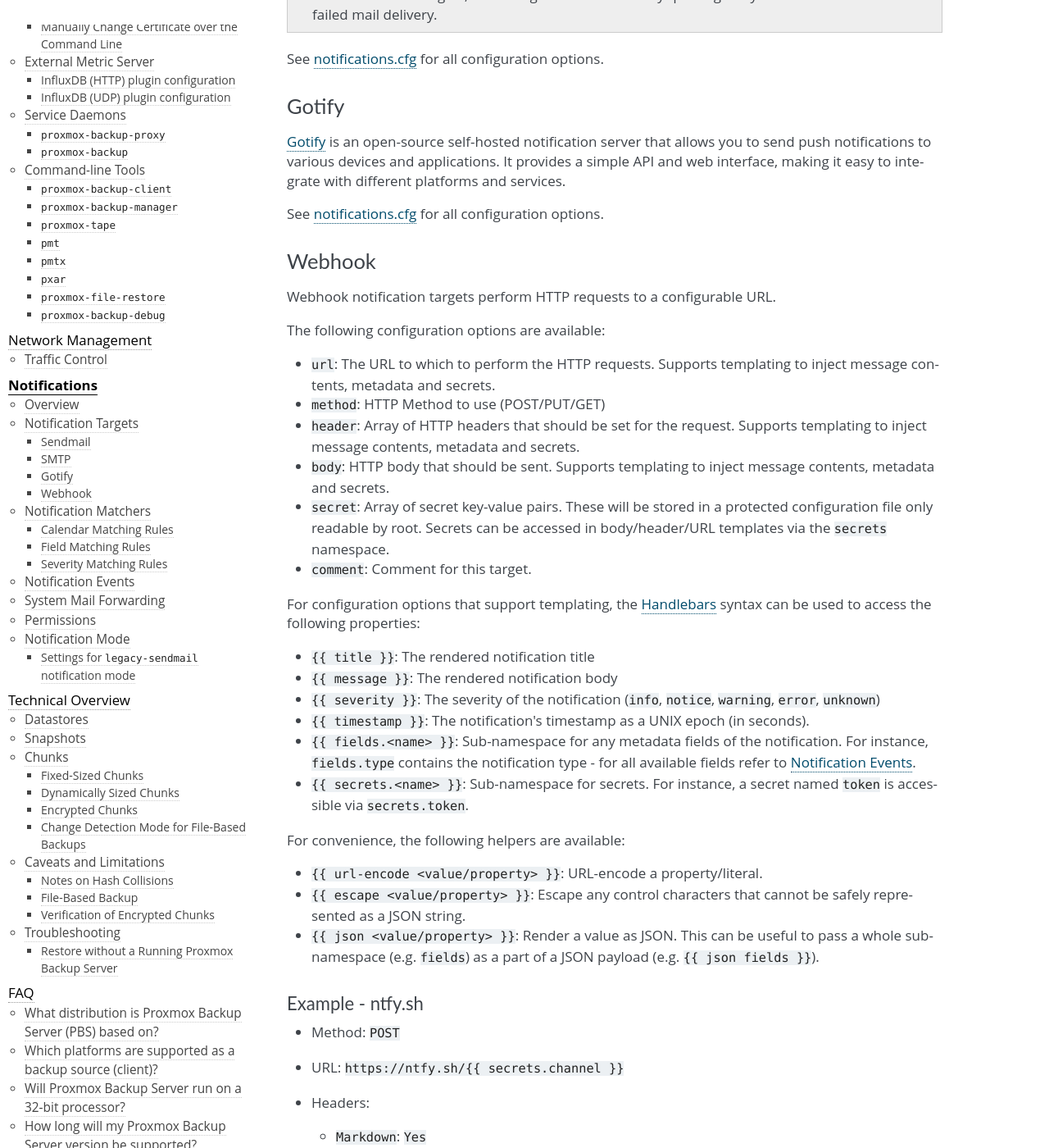
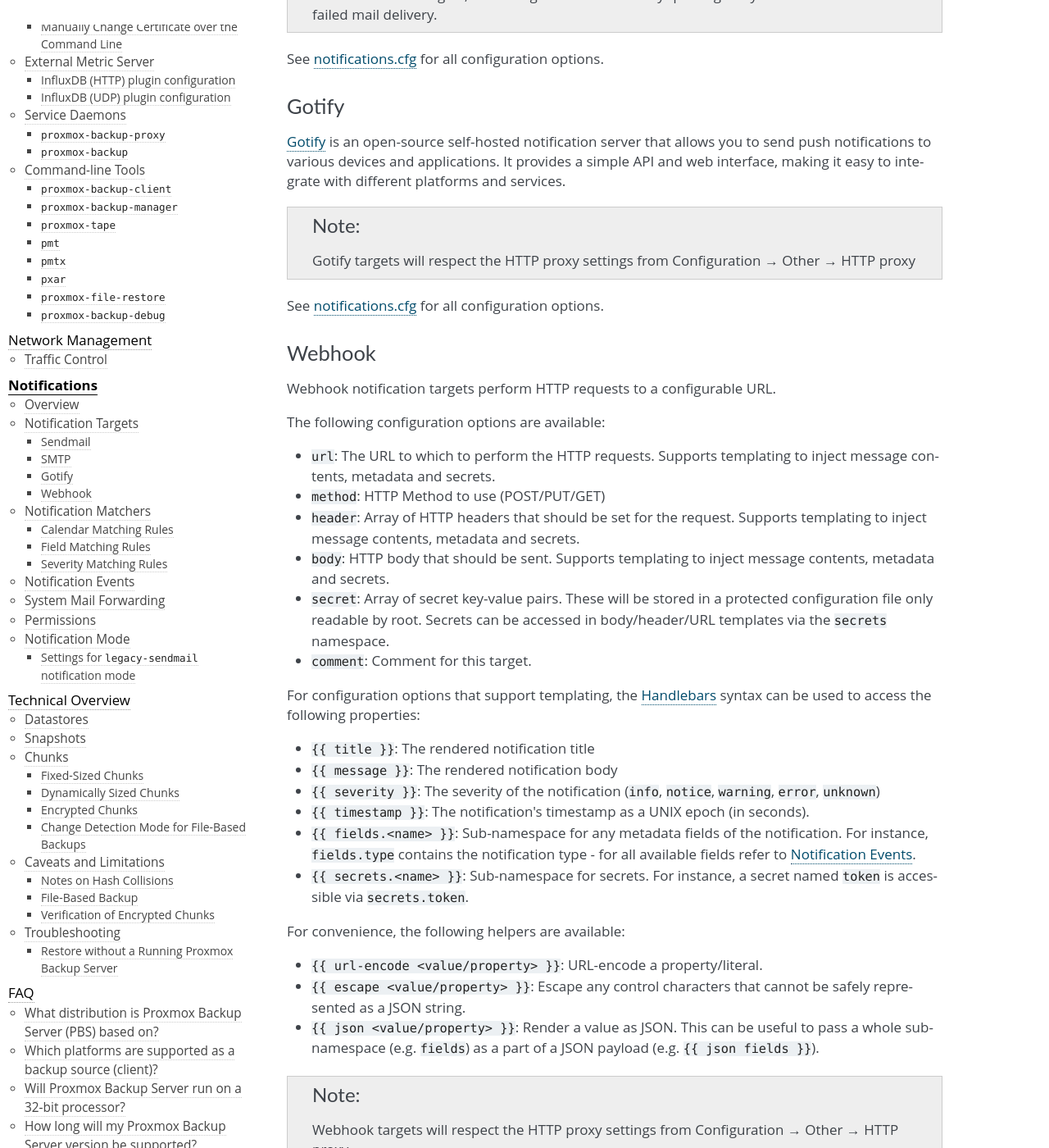
Before and after one commit to rikka-chunibyo/PBS-X, a Sphinx documentation site: the page built from docs/notifications.rst, in a window 1280 px wide and 1400 px high, scrolled down 1390 px. Shown: the whole window at 82% size. Built offline with Sphinx 7.4.7, drawn with Linux system fonts in a browser that asks for light colours; some of the changed text lies outside the part shown.

Commit message:
docs: notifications: document HTTP-based target's proxy behavior
Gotify and webhook targets will use the HTTP proxy settings from
node.cfg, the documentation should mention this.

Signed-off-by: Lukas Wagner <l.wagner@proxmox.com>

```diff
--- a/docs/notifications.rst
+++ b/docs/notifications.rst
@@ -83,6 +83,9 @@ allows you to send push notifications to various devices and
 applications. It provides a simple API and web interface, making it easy to
 integrate with different platforms and services.
 
+.. NOTE:: Gotify targets will respect the HTTP proxy settings from
+   Configuration → Other → HTTP proxy
+
 See :ref:`notifications.cfg` for all configuration options.
 
 .. _notification_targets_webhook:
@@ -127,6 +130,10 @@ For convenience, the following helpers are available:
 * ``{{ json <value/property> }}``: Render a value as JSON. This can be useful
   to pass a whole sub-namespace (e.g. ``fields``) as a part of a JSON payload
   (e.g. ``{{ json fields }}``).
+
+
+.. NOTE:: Webhook targets will respect the HTTP proxy settings from
+   Configuration → Other → HTTP proxy
 
 Example - ntfy.sh
 """""""""""""""""
```
